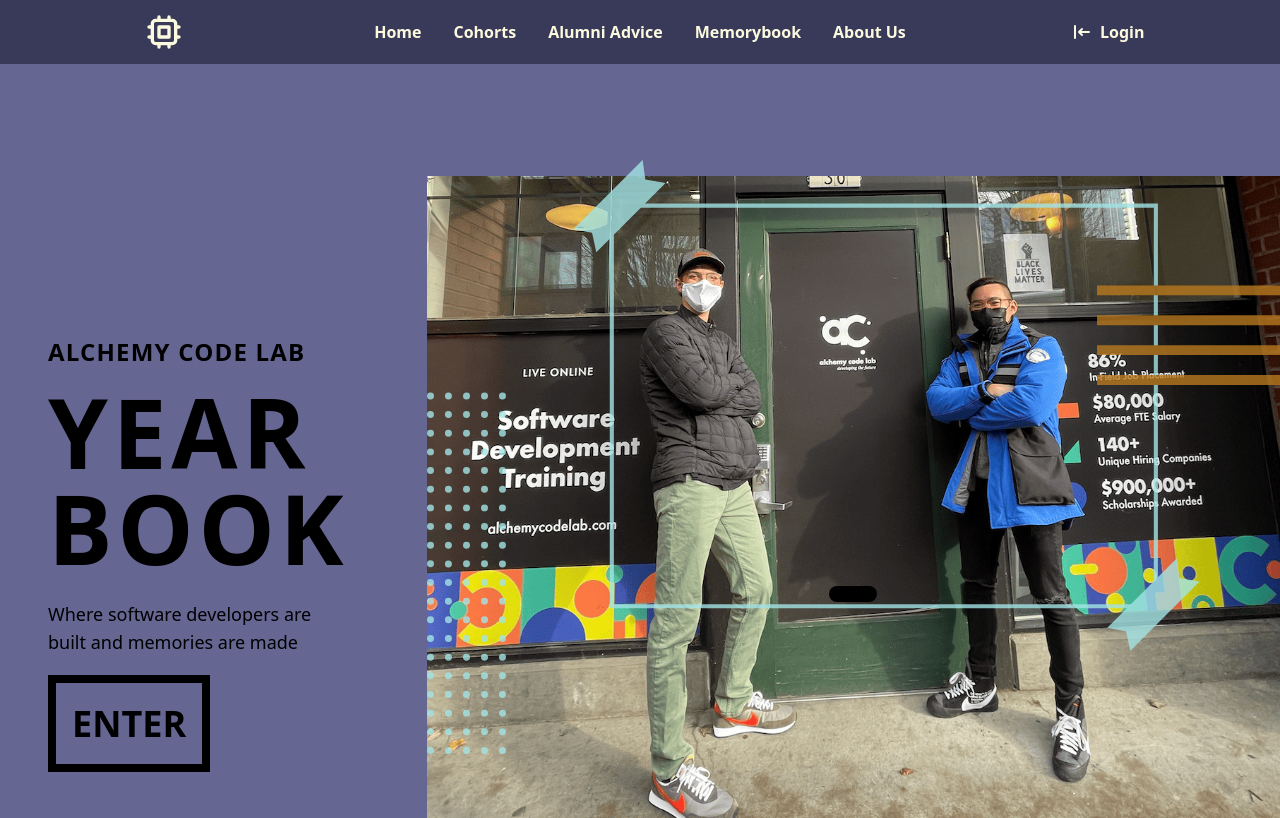
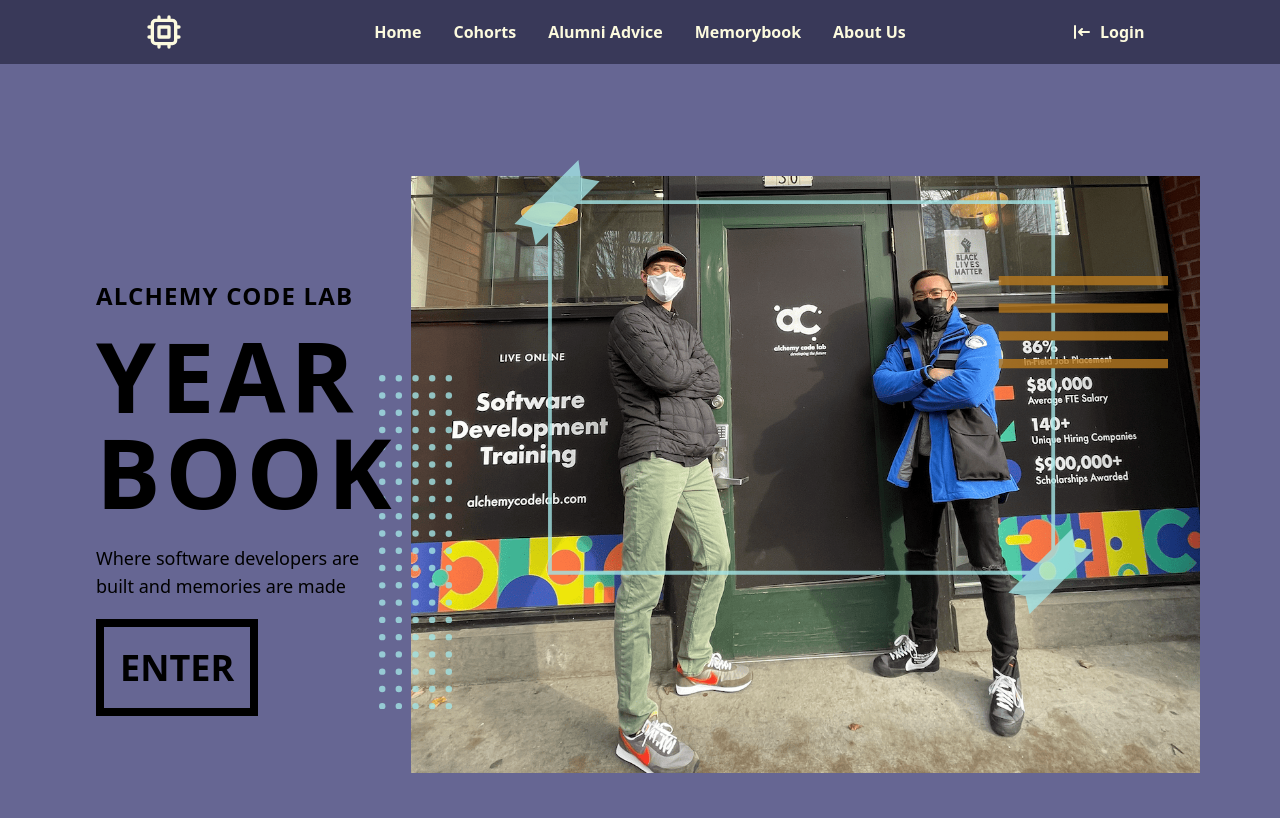
Before and after one commit to alchemy-yearbook-app/front-end, a React app: page / in a window 1280 px wide. Built offline with nearby package versions, Linux system fonts and the light colour scheme; no server answers.

Commit message:
more home styling

```diff
--- a/src/views/Home/Home.jsx
+++ b/src/views/Home/Home.jsx
@@ -2,18 +2,10 @@ import React from 'react';
 
 export default function Home() {
   return (
-    <main className="bg-darkpurple font-montserrat">
-      {/* <header className="h-24 xl:h-32 flex items-center"> */}
-      {/* <div className="container mx-auto px-6 sm:px-12 flex items-center justify-between">
-          <a
-            href="/about"
-            className="uppercase font-black hover:text-white text-2xl"
-          ></a>
-        </div> */}
-      {/* </header> */}
-      <div className="container mx-auto px-6 sm:px-12 relative flex flex-col sm:flex-row">
-        <div className="sm:w-1/2 sm:pt-8 lg:pt-16 pb-8 sm:pb-16 lg:pb-32 relative z-30">
-          <h2 className="uppercase text-black font-bold tracking-wider text-2xl mt-40">
+    <main className="bg-darkpurple font-montserrat px-12">
+      <div className="container mx-auto sm:px-12 relative flex flex-col sm:flex-row">
+        <div className="sm:w-1/2 sm:pt-2 lg:pt-30 pb-8 sm:pb-16 lg:pb-32 relative z-30">
+          <h2 className="uppercase text-black font-bold tracking-wider text-2xl mt-40 flex text-clip">
             Alchemy Code Lab
           </h2>
           <h1 className="uppercase font-black leading-none tracking-wider mt-4 text-5xl lg:text-6xl xl:text-8xl">
@@ -34,12 +26,10 @@ export default function Home() {
             </a>
           </div>
         </div>
-        <div className="sm:w-1/2 lg:w-2/3 absolute sm:absolute my-auto right-0 align-middle sm:block hidden">
+        <div className="sm:w-1/2 lg:w-2/3 absolute sm:absolute my-auto right-0 align-middle sm:block hidden mr-16">
           <h3 className="monteserrat font-black text-white absolute top-0 left-0 mt-32 sm:mt-32 lg:mt-56 ml-0 lg:ml-12 z-30 text-xl sm:text-3xl lg:text-4xl xl:text-5xl transform rotate-90"></h3>
-          <div className="left-0 bottom-0 w-full h-16 absolute z-30 flex items-center justify-center mb-12 lg:mb-24 xl:mb-32">
-            <span className="bg-black text-white uppercase font-black xl:text-2xl py-2 px-6 rounded-full"></span>
-          </div>
-          <div className="bg-home bg-cover absolute left-0 right-0 w-full h-full object-cover z-10 mt-16"></div>
+          <div className="left-0 bottom-0 w-full h-16 absolute z-30 flex items-center justify-center mb-12 lg:mb-24 xl:mb-32"></div>
+          <div className="bg-home bg-cover absolute left-8 right-0 w-full h-full object-cover z-10 mt-16"></div>
           <div className="absolute inset-0"></div>
           <svg
             className="relative z-20 pt-12 opacity-80"
```
